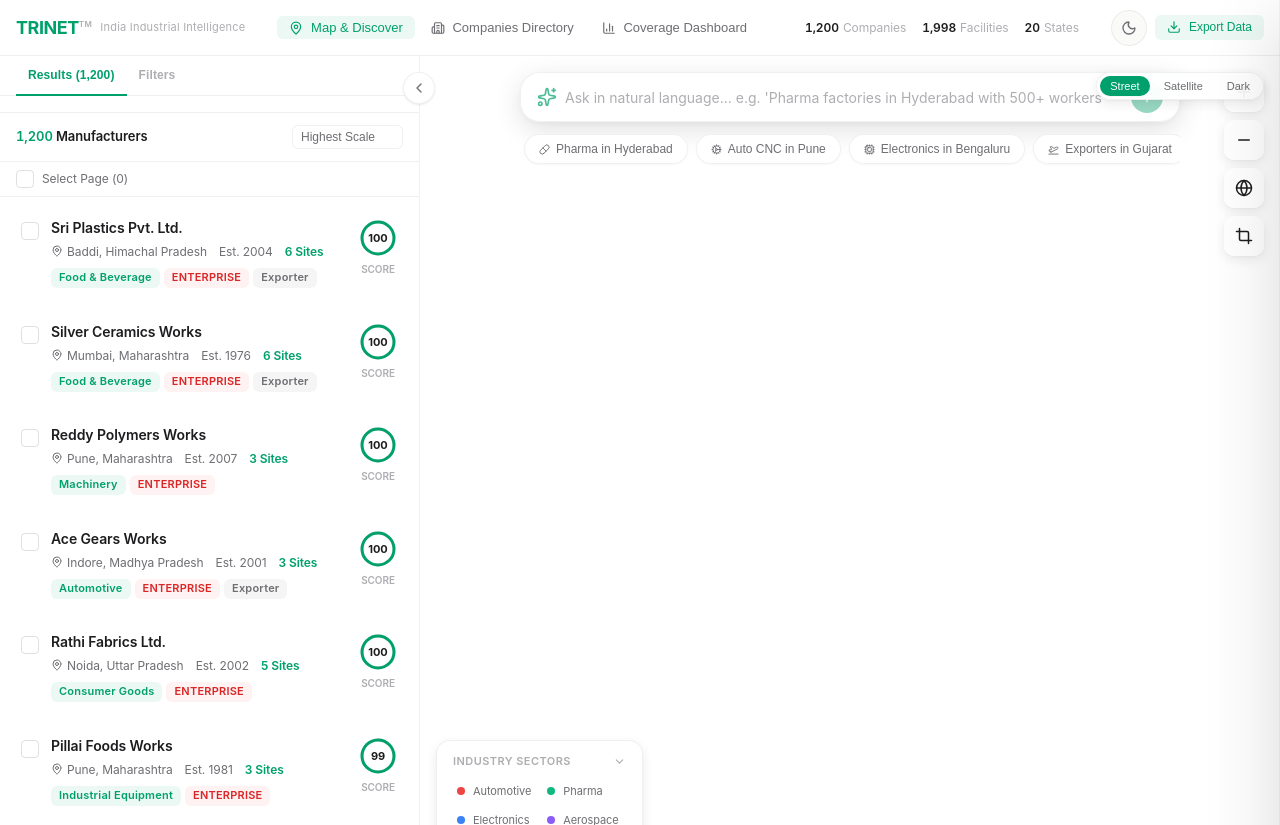
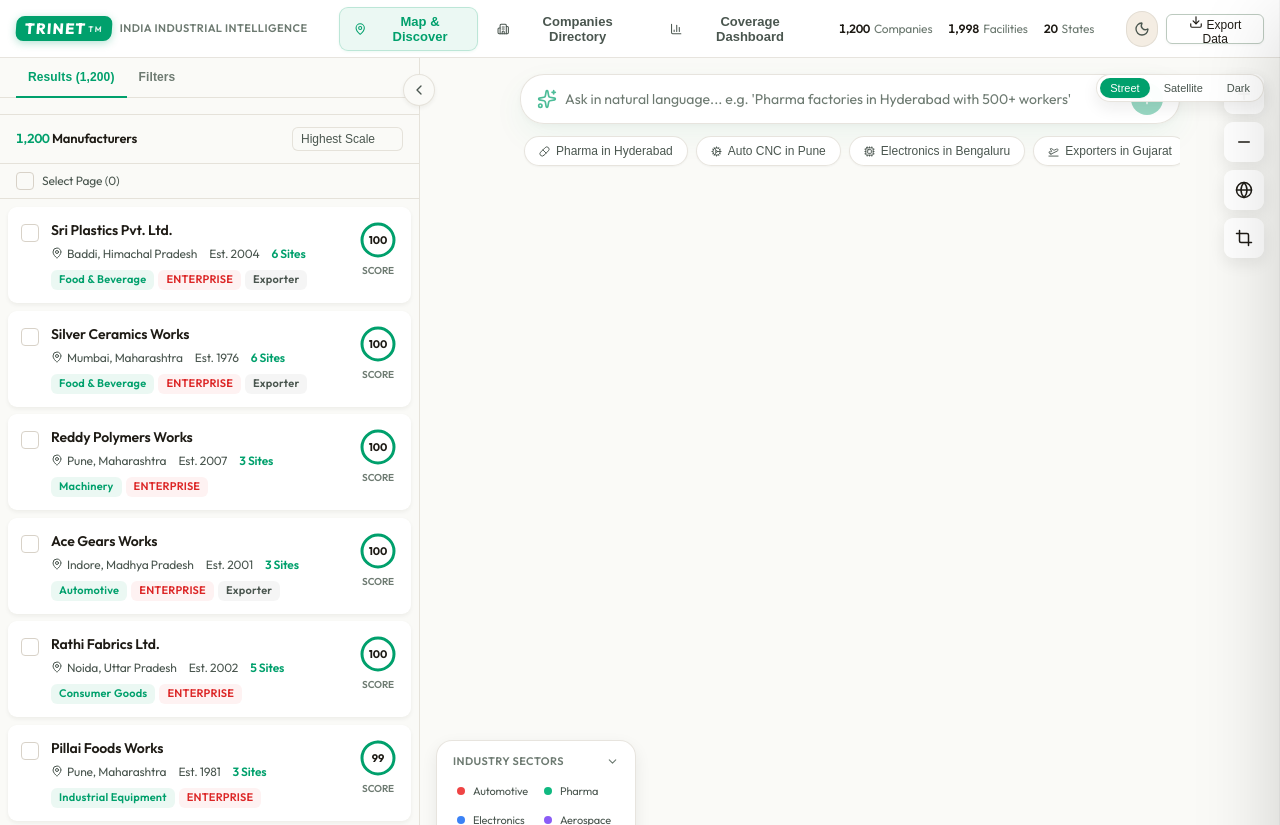
Before and after one commit to Prashant1873/Trinet, a Flask app: page / in a window 1280 px wide. Shown: the top 825 px of the page. Run offline with Flask 3, Linux system fonts and the light colour scheme; data comes from the database, SQL or seed files in the repository; both versions use the stored data as it was after the commit; data that the repository does not hold is empty; some libraries are stand-ins or nearby versions.

Commit message:
feat(design): Adopt Vulcan 'Warm Industrial Intelligence' design system (Outfit typography, obsidian & cream palette, 9px radius, skewed brand mark, and glassmorphism blurs)

```diff
--- a/static/css/components.css
+++ b/static/css/components.css
@@ -1,10 +1,5 @@
-/*
- * TRINET™ Component Styles
- * Apple-inspired: immediate response, spring-like motion, depth via materials
- */
-
-/* ──────────────────────────────────────
-   BUTTONS
+//* ──────────────────────────────────────
+   BUTTONS (Vulcan Industrial Precision)
    ────────────────────────────────────── */
 
 .btn {
@@ -12,28 +7,30 @@
   align-items: center;
   justify-content: center;
   gap: var(--space-2);
-  padding: var(--space-2) var(--space-4);
+  padding: 0 16px;
+  height: 38px;
   font-size: 0.8125rem;
-  font-weight: 500;
-  letter-spacing: -0.003em;
-  line-height: 1.38;
-  border: none;
+  font-weight: 620;
+  letter-spacing: 0.01em;
+  border: 1px solid transparent;
   border-radius: var(--radius-md);
   cursor: pointer;
   user-select: none;
   white-space: nowrap;
-  /* Respond on pointer-down, not release — Apple §1 */
-  transition: transform var(--duration-instant) var(--ease-spring),
+  transition: transform var(--duration-fast) var(--ease-spring),
               background var(--duration-fast) var(--ease-spring),
               box-shadow var(--duration-fast) var(--ease-spring),
-              opacity var(--duration-fast) var(--ease-spring);
+              border-color var(--duration-fast) var(--ease-spring);
   will-change: transform;
   position: relative;
-  overflow: hidden;
+}
+
+.btn:hover {
+  transform: translateY(-1px);
 }
 
 .btn:active {
-  transform: scale(0.97);
+  transform: translateY(0) scale(0.97);
   transition-duration: 60ms;
 }
 
@@ -42,20 +39,47 @@
   box-shadow: var(--ring);
 }
 
-/* Primary */
+/* Primary (Vulcan Obsidian) */
 .btn-primary {
+  background: var(--ink);
+  color: #FFFFFF;
+  border-color: var(--ink);
+  box-shadow: 0 2px 6px rgba(0, 0, 0, 0.12);
+}
+.btn-primary:hover {
+  background: #2D3831;
+  border-color: #2D3831;
+  box-shadow: 0 4px 12px rgba(0, 0, 0, 0.18);
+}
+.btn-primary:active {
+  background: #17201B;
+}
+
+/* Accent (Vulcan Emerald & Lime) */
+.btn-accent, .btn-emerald {
   background: var(--primary);
-  color: var(--text-on-primary);
+  color: #FFFFFF;
+  border-color: var(--primary);
+  box-shadow: 0 4px 14px rgba(0, 160, 108, 0.28);
 }
-.btn-primary:hover { background: var(--primary-hover); }
-.btn-primary:active { background: var(--primary-active); }
+.btn-accent:hover, .btn-emerald:hover {
+  background: var(--primary-hover);
+  border-color: var(--primary-hover);
+  box-shadow: 0 6px 18px rgba(0, 160, 108, 0.38);
+}
 
-/* Secondary */
+/* Secondary (Crisp Industrial Surface) */
 .btn-secondary {
-  background: var(--primary-ghost);
-  color: var(--primary);
+  background: var(--surface);
+  color: var(--text-primary);
+  border: 1px solid var(--line-strong);
+  box-shadow: 0 1px 3px rgba(0, 0, 0, 0.04);
 }
-.btn-secondary:hover { background: var(--primary-ghost-hover); }
+.btn-secondary:hover {
+  background: var(--surface-warm);
+  border-color: var(--line);
+  color: var(--ink);
+}
 
 /* Ghost */
 .btn-ghost {
@@ -87,20 +117,22 @@
 
 /* Small */
 .btn-sm {
-  padding: var(--space-1) var(--space-3);
+  padding: 0 12px;
+  height: 30px;
   font-size: 0.75rem;
   border-radius: var(--radius-sm);
 }
 
 /* ──────────────────────────────────────
-   CARDS
+   CARDS (Vulcan Elevated Warm Surfaces)
    ────────────────────────────────────── */
 
 .card {
   background: var(--bg-elevated);
   border: 1px solid var(--separator);
-  border-radius: var(--radius-lg);
+  border-radius: var(--radius-card);
   padding: var(--space-4);
+  box-shadow: var(--shadow-sm);
   transition: transform var(--duration-fast) var(--ease-spring),
               box-shadow var(--duration-fast) var(--ease-spring),
               border-color var(--duration-fast) var(--ease-spring);
--- a/static/css/design-system.css
+++ b/static/css/design-system.css
@@ -1,9 +1,10 @@
-/*
+/**
  * TRINET™ Design System
- * Apple-inspired fluid interface design
- * Typography: optical sizing, tracking, leading
- * Materials: translucent layers with backdrop-filter
- * Motion: spring-like timing, interruptible transitions
+ * Infused with Vulcan "Warm Industrial Intelligence" Design Principles:
+ * - Palette: Warm Cream Canvas, Deep Obsidian Ink, Vulcan Emerald, Cyber Lime, Sage Slate
+ * - Typography: Outfit Display & Text with Optical Kerning & Eyebrow Tracking
+ * - Materials: 14px-24px Backdrop-filter Glassmorphism & Scrim Gradients
+ * - Geometry: 9px Control Radius, 16px-24px Card Radius, 9999px Pills, Skewed Brand Badges
  */
 
 /* ──────────────────────────────────────
@@ -25,7 +26,7 @@
 }
 
 body {
-  font-family: -apple-system, BlinkMacSystemFont, 'SF Pro Text', 'Inter', 'Segoe UI', system-ui, sans-serif;
+  font-family: 'Outfit', -apple-system, BlinkMacSystemFont, 'SF Pro Text', 'Inter', 'Segoe UI', system-ui, sans-serif;
   font-optical-sizing: auto;
   -webkit-font-smoothing: antialiased;
   -moz-osx-font-smoothing: grayscale;
@@ -33,72 +34,100 @@
   color: var(--text-primary);
   background: var(--bg);
   line-height: 1.47;
-  letter-spacing: -0.005em;
+  letter-spacing: -0.01em;
   height: 100%;
   overflow: hidden;
 }
 
 /* ──────────────────────────────────────
-   DESIGN TOKENS
+   DESIGN TOKENS (Warm Industrial Intelligence)
    ────────────────────────────────────── */
 
 :root {
-  /* Brand palette */
+  /* Vulcan Core Palette */
+  --canvas: #FFF8EF;
+  --surface: #FFFFFF;
+  --surface-warm: #F4EBC3;
+  --surface-low: #F9F3E8;
+  --surface-container: #F4EDE3;
+  --surface-high: #EEE7DD;
+  --surface-highest: #E8E2D7;
+
+  --ink: #1E1B15;
+  --ink-variant: #3D4A42;
+  --muted: #6D7A71;
+  --line: #D8D2C8;
+  --line-strong: #BCCABF;
+
+  /* Primary Brand (Vulcan Emerald & Lime) */
   --primary: #00A06C;
-  --primary-hover: #008F5F;
-  --primary-active: #007E52;
-  --primary-light: #8DCCAD;
-  --primary-lighter: #C5E6D5;
+  --primary-dark: #006A46;
+  --primary-hover: #008559;
+  --primary-soft: #ADEDCD;
+  --primary-fixed: #7EFABE;
   --primary-ghost: rgba(0, 160, 108, 0.08);
   --primary-ghost-hover: rgba(0, 160, 108, 0.14);
+  --lime: #C9F25C;
+  --on-primary: #FFFFFF;
+  --on-primary-soft: #0C5139;
 
-  --secondary: #8DCCAD;
-  --neutral: #D8D2C8;
-  --neutral-light: #EDE9E1;
-  --accent: #F4EBC3;
-  --accent-warm: #F0E4A8;
+  /* Secondary & Accents */
+  --secondary: #2B6950;
+  --tertiary: #645F40;
+  --tertiary-soft: #ECE3BB;
+  --warning: #8A6514;
+  --warning-soft: #FFF4D4;
+  --error: #BA1A1A;
+  --error-dark: #93000A;
+  --error-soft: #FFDAD6;
+  --info: #2B6950;
+  --info-soft: #DCECE2;
 
-  /* Semantic */
-  --bg: #FFFFFF;
-  --bg-secondary: #FAFAF8;
-  --bg-tertiary: #F5F4F1;
+  /* Semantic Layout */
+  --bg: #FAFAF7;
+  --bg-secondary: #F4EDE3;
+  --bg-tertiary: #EEE7DD;
   --bg-elevated: #FFFFFF;
-  --surface: rgba(255, 255, 255, 0.82);
-  --surface-heavy: rgba(255, 255, 255, 0.92);
+  --surface-blur: rgba(255, 255, 255, 0.86);
+  --surface-heavy: rgba(255, 255, 255, 0.94);
+  --sidebar: #10141D;
 
-  /* Text */
-  --text-primary: #1D1D1F;
-  --text-secondary: #6E6E73;
-  --text-tertiary: #AEAEB2;
-  --text-quaternary: #C7C7CC;
+  /* Text Hierarchy */
+  --text-primary: #1E1B15;
+  --text-secondary: #4A564F;
+  --text-tertiary: #6D7A71;
+  --text-quaternary: #9AA8A0;
   --text-inverse: #FFFFFF;
   --text-on-primary: #FFFFFF;
 
-  /* Borders & separators */
-  --separator: rgba(0, 0, 0, 0.06);
-  --separator-heavy: rgba(0, 0, 0, 0.12);
-  --border: rgba(0, 0, 0, 0.08);
+  /* Separators */
+  --separator: rgba(216, 210, 200, 0.6);
+  --separator-heavy: #D8D2C8;
+  --border: #D8D2C8;
   --border-focus: var(--primary);
-  --ring: 0 0 0 3px rgba(0, 160, 108, 0.25);
+  --ring: 0 0 0 3px rgba(0, 160, 108, 0.22);
 
-  /* Depth — shadows that scale with surface size */
-  --shadow-xs: 0 1px 2px rgba(0,0,0,0.04);
-  --shadow-sm: 0 1px 3px rgba(0,0,0,0.06), 0 1px 2px rgba(0,0,0,0.04);
-  --shadow-md: 0 4px 12px rgba(0,0,0,0.08), 0 1px 3px rgba(0,0,0,0.04);
-  --shadow-lg: 0 8px 28px rgba(0,0,0,0.12), 0 2px 6px rgba(0,0,0,0.04);
-  --shadow-xl: 0 16px 48px rgba(0,0,0,0.16), 0 4px 12px rgba(0,0,0,0.06);
-  --shadow-float: 0 22px 70px 4px rgba(0,0,0,0.14), 0 0 0 1px rgba(0,0,0,0.04);
+  /* Elevation (Vulcan Precision Lighting) */
+  --shadow-xs: 0 1px 2px rgba(30, 27, 21, 0.04);
+  --shadow-sm: 0 2px 4px rgba(30, 27, 21, 0.06);
+  --shadow-md: 0 6px 16px rgba(30, 27, 21, 0.08);
+  --shadow-lg: 0 12px 32px rgba(0, 160, 108, 0.06), 0 2px 8px rgba(30, 27, 21, 0.04);
+  --shadow-xl: 0 18px 48px rgba(0, 106, 70, 0.12), 0 4px 14px rgba(30, 27, 21, 0.06);
+  --shadow-float: 0 24px 80px rgba(0, 0, 0, 0.18), 0 0 0 1px rgba(0, 0, 0, 0.04);
 
   /* Radii */
   --radius-xs: 4px;
   --radius-sm: 6px;
-  --radius-md: 10px;
-  --radius-lg: 14px;
-  --radius-xl: 20px;
-  --radius-2xl: 28px;
+  --radius-md: 9px;
+  --radius-control: 10px;
+  --radius-lg: 16px;
+  --radius-card: 20px;
+  --radius-xl: 24px;
+  --radius-2xl: 32px;
   --radius-full: 9999px;
+  --radius-pill: 9999px;
 
-  /* Spacing (4px base) */
+  /* Spacing */
   --space-1: 4px;
   --space-2: 8px;
   --space-3: 12px;
@@ -110,20 +139,16 @@
   --space-12: 48px;
   --space-16: 64px;
 
-  /* Spring-like timing (critically damped feel) */
+  /* Spring timing */
   --ease-spring: cubic-bezier(0.25, 1, 0.5, 1);
   --ease-spring-bounce: cubic-bezier(0.34, 1.56, 0.64, 1);
   --ease-out: cubic-bezier(0.16, 1, 0.3, 1);
-  --ease-in: cubic-bezier(0.55, 0.085, 0.68, 0.53);
-  --ease-in-out: cubic-bezier(0.45, 0, 0.55, 1);
 
-  /* Durations — response-oriented */
+  /* Durations */
   --duration-instant: 100ms;
-  --duration-fast: 200ms;
-  --duration-normal: 350ms;
-  --duration-slow: 500ms;
-  --duration-enter: 400ms;
-  --duration-exit: 300ms;
+  --duration-fast: 180ms;
+  --duration-normal: 300ms;
+  --duration-slow: 450ms;
 
   /* Z-index scale */
   --z-base: 1;
@@ -136,30 +161,38 @@
   --z-tooltip: 700;
 
   /* Layout */
-  --header-height: 56px;
+  --header-height: 58px;
   --sidebar-width: 420px;
   --sidebar-width-collapsed: 0px;
 }
 
 /* ──────────────────────────────────────
-   DARK MODE TOKENS (OLED Black & Translucency)
+   DARK MODE TOKENS (Vulcan Obsidian & Aerospace Slate)
    ────────────────────────────────────── */
 
 [data-theme="dark"] {
-  --bg: #000000;
-  --bg-secondary: #121214;
-  --bg-tertiary: #1C1C1E;
-  --bg-elevated: #1C1C1E;
-  --surface: rgba(28, 28, 30, 0.84);
-  --surface-heavy: rgba(28, 28, 30, 0.94);
+  --canvas: #090C12;
+  --bg: #0C0F17;
+  --bg-secondary: #121622;
+  --bg-tertiary: #191E2C;
+  --bg-elevated: #151A26;
+  --surface: rgba(21, 26, 38, 0.88);
+  --surface-heavy: rgba(21, 26, 38, 0.96);
+  --sidebar: #090C12;
 
-  --text-primary: #F5F5F7;
-  --text-secondary: #A1A1A6;
-  --text-tertiary: #8E8E93;
-  --text-quaternary: #48484A;
+  --ink: #F6F0E5;
+  --ink-variant: #DCE7E1;
+  --muted: #8E9E95;
+  --line: rgba(255, 255, 255, 0.10);
+  --line-strong: rgba(255, 255, 255, 0.18);
+
+  --text-primary: #F6F0E5;
+  --text-secondary: #A6B8AE;
+  --text-tertiary: #7D8E85;
+  --text-quaternary: #4D5E55;
 
   --separator: rgba(255, 255, 255, 0.08);
-  --separator-heavy: rgba(255, 255, 255, 0.16);
+  --separator-heavy: rgba(255, 255, 255, 0.15);
   --border: rgba(255, 255, 255, 0.10);
   --border-focus: #00A06C;
   --ring: 0 0 0 3px rgba(0, 160, 108, 0.35);
@@ -172,182 +205,103 @@
   --shadow-md: 0 6px 16px rgba(0,0,0,0.6);
   --shadow-lg: 0 12px 32px rgba(0,0,0,0.7);
   --shadow-xl: 0 20px 50px rgba(0,0,0,0.8);
-  --shadow-float: 0 24px 70px rgba(0,0,0,0.85), 0 0 0 1px rgba(255,255,255,0.08);
+  --shadow-float: 0 24px 80px rgba(0,0,0,0.88), 0 0 0 1px rgba(255,255,255,0.08);
 }
 
 /* ──────────────────────────────────────
-   TYPOGRAPHY — Size-specific tracking & leading
+   TYPOGRAPHY
    ────────────────────────────────────── */
 
-/* Display — large, tight leading, negative tracking */
-.text-display {
-  font-size: clamp(2rem, 4vw, 3.5rem);
+.display-lg {
+  font-size: 2.75rem;
+  font-weight: 800;
+  line-height: 1.1;
+  letter-spacing: -0.035em;
+}
+
+.headline-lg {
+  font-size: 1.875rem;
   font-weight: 700;
-  line-height: 1.05;
+  line-height: 1.2;
   letter-spacing: -0.025em;
 }
 
-/* Title 1 */
-.text-title-1 {
-  font-size: 1.75rem;
-  font-weight: 700;
-  line-height: 1.12;
-  letter-spacing: -0.022em;
+.headline-md {
+  font-size: 1.375rem;
+  font-weight: 650;
+  line-height: 1.3;
+  letter-spacing: -0.02em;
 }
 
-/* Title 2 */
-.text-title-2 {
-  font-size: 1.375rem;
+.title-md {
+  font-size: 1.125rem;
   font-weight: 600;
-  line-height: 1.18;
-  letter-spacing: -0.017em;
+  line-height: 1.4;
+  letter-spacing: -0.015em;
 }
 
-/* Title 3 */
-.text-title-3 {
-  font-size: 1.125rem;
-  font-weight: 600;
-  line-height: 1.22;
-  letter-spacing: -0.012em;
+.body-lg {
+  font-size: 1rem;
+  font-weight: 400;
+  line-height: 1.5;
 }
 
-/* Headline */
-.text-headline {
-  font-size: 0.9375rem;
-  font-weight: 600;
-  line-height: 1.33;
-  letter-spacing: -0.005em;
+.body-md {
+  font-size: 0.875rem;
+  font-weight: 400;
+  line-height: 1.5;
 }
 
-/* Body — default */
-.text-body {
-  font-size: 0.875rem;
-  font-weight: 400;
-  line-height: 1.47;
-  letter-spacing: -0.003em;
+.caption {
+  font-size: 0.75rem;
+  font-weight: 500;
+  line-height: 1.4;
+  color: var(--text-tertiary);
 }
 
-/* Subhead */
-.text-subhead {
-  font-size: 0.8125rem;
-  font-weight: 400;
-  line-height: 1.38;
-  letter-spacing: 0;
+.eyebrow {
+  font-size: 0.6875rem;
+  font-weight: 750;
+  letter-spacing: 0.12em;
+  text-transform: uppercase;
+  color: var(--primary);
 }
 
-/* Caption */
-.text-caption {
-  font-size: 0.75rem;
-  font-weight: 400;
-  line-height: 1.33;
-  letter-spacing: 0.01em;
-}
-
-/* Caption 2 — smallest */
-.text-caption-2 {
-  font-size: 0.6875rem;
-  font-weight: 500;
-  line-height: 1.27;
-  letter-spacing: 0.02em;
-  text-transform: uppercase;
-}
-
-/* Monospace */
-.text-mono {
-  font-family: 'SF Mono', 'Menlo', 'Consolas', monospace;
+.mono {
+  font-family: 'JetBrains Mono', monospace;
   font-size: 0.8125rem;
-  letter-spacing: 0;
 }
 
 /* ──────────────────────────────────────
-   MATERIALS — Translucent layers
+   VULCAN MATERIALS & BLURS
    ────────────────────────────────────── */
 
-/* Thin material — lightest, for small floating elements */
-.material-thin {
-  background: rgba(255, 255, 255, 0.6);
-  backdrop-filter: blur(20px) saturate(180%);
-  -webkit-backdrop-filter: blur(20px) saturate(180%);
+.material-regular {
+  background: var(--surface-blur);
+  backdrop-filter: blur(20px) saturate(190%);
+  -webkit-backdrop-filter: blur(20px) saturate(190%);
+  border-bottom: 1px solid var(--separator);
 }
 
-/* Regular material — for toolbars, headers */
-.material-regular {
-  background: rgba(255, 255, 255, 0.78);
-  backdrop-filter: blur(24px) saturate(180%);
-  -webkit-backdrop-filter: blur(24px) saturate(180%);
+.material-panel {
+  background: var(--surface-heavy);
+  backdrop-filter: blur(24px) saturate(200%);
+  -webkit-backdrop-filter: blur(24px) saturate(200%);
+  border: 1px solid var(--line);
+  box-shadow: var(--shadow-lg);
 }
 
-/* Thick material — for sidebars, panels */
-.material-thick {
-  background: rgba(255, 255, 255, 0.88);
-  backdrop-filter: blur(32px) saturate(200%);
-  -webkit-backdrop-filter: blur(32px) saturate(200%);
+.material-card {
+  background: var(--bg-elevated);
+  border: 1px solid var(--border);
+  border-radius: var(--radius-lg);
+  box-shadow: var(--shadow-sm);
+  transition: transform var(--duration-fast) var(--ease-spring),
+              box-shadow var(--duration-fast) var(--ease-spring),
+              border-color var(--duration-fast) var(--ease-spring);
 }
 
-/* Ultra-thin — popover, tooltip */
-.material-ultra-thin {
-  background: rgba(255, 255, 255, 0.45);
-  backdrop-filter: blur(40px) saturate(200%);
-  -webkit-backdrop-filter: blur(40px) saturate(200%);
+.material-card:hover {
+  border-color: var(--line-strong);
+  box-shadow: var(--shadow-md);
 }
-
-/* ──────────────────────────────────────
-   REDUCED MOTION & ACCESSIBILITY
-   ────────────────────────────────────── */
-
-@media (prefers-reduced-motion: reduce) {
-  *, *::before, *::after {
-    animation-duration: 0.01ms !important;
-    animation-iteration-count: 1 !important;
-    transition-duration: 150ms !important;
-  }
-  .material-thin, .material-regular, .material-thick, .material-ultra-thin {
-    backdrop-filter: blur(4px);
-  }
-}
-
-@media (prefers-reduced-transparency: reduce) {
-  .material-thin, .material-regular, .material-thick, .material-ultra-thin {
-    background: rgba(255, 255, 255, 0.97);
-    backdrop-filter: none;
-  }
-}
-
-@media (prefers-contrast: more) {
-  :root {
-    --separator: rgba(0, 0, 0, 0.18);
-    --border: rgba(0, 0, 0, 0.2);
-  }
-  .material-thin, .material-regular, .material-thick {
-    background: rgba(255, 255, 255, 0.96);
-    border: 1px solid rgba(0, 0, 0, 0.2);
-  }
-}
-
-/* ──────────────────────────────────────
-   SCROLLBAR
-   ────────────────────────────────────── */
-
-::-webkit-scrollbar {
-  width: 6px;
-  height: 6px;
-}
-::-webkit-scrollbar-track {
-  background: transparent;
-}
-::-webkit-scrollbar-thumb {
-  background: rgba(0,0,0,0.15);
-  border-radius: var(--radius-full);
-}
-::-webkit-scrollbar-thumb:hover {
-  background: rgba(0,0,0,0.25);
-}
-
-/* ──────────────────────────────────────
-   SELECTION
-   ────────────────────────────────────── */
-
-::selection {
-  background: rgba(0, 160, 108, 0.2);
-  color: var(--text-primary);
-}
--- a/static/css/layout.css
+++ b/static/css/layout.css
@@ -47,25 +47,33 @@
 }
 
 .header-logo {
-  font-size: 1.125rem;
-  font-weight: 700;
-  letter-spacing: -0.025em;
-  color: var(--primary);
+  font-size: 0.9375rem;
+  font-weight: 800;
+  letter-spacing: 0.08em;
+  color: #FFFFFF;
   line-height: 1;
+  background: var(--primary);
+  padding: 5px 9px;
+  border-radius: 8px;
+  transform: skew(-4deg);
+  box-shadow: 0 2px 8px rgba(0, 160, 108, 0.3);
+  display: inline-flex;
+  align-items: center;
 }
 
 .header-logo-tm {
   font-size: 0.5rem;
-  font-weight: 600;
-  vertical-align: super;
-  letter-spacing: 0.05em;
-  color: var(--text-tertiary);
+  font-weight: 700;
+  margin-left: 2px;
+  opacity: 0.85;
 }
 
 .header-tagline {
   font-size: 0.6875rem;
+  font-weight: 600;
   color: var(--text-tertiary);
-  letter-spacing: 0.02em;
+  letter-spacing: 0.04em;
+  text-transform: uppercase;
   display: none;
 }
 
@@ -81,26 +89,30 @@
 }
 
 .header-nav-item {
-  padding: var(--space-1) var(--space-3);
+  padding: 6px 14px;
   font-size: 0.8125rem;
-  font-weight: 500;
+  font-weight: 600;
   color: var(--text-secondary);
-  border: none;
-  background: none;
-  border-radius: var(--radius-sm);
+  border: 1px solid transparent;
+  background: transparent;
+  border-radius: var(--radius-md);
   cursor: pointer;
-  transition: color var(--duration-fast) var(--ease-spring),
-              background var(--duration-fast) var(--ease-spring);
+  display: inline-flex;
+  align-items: center;
+  gap: 6px;
+  transition: all var(--duration-fast) var(--ease-spring);
 }
 
 .header-nav-item:hover {
   color: var(--text-primary);
-  background: rgba(0,0,0,0.04);
+  background: var(--surface-warm);
 }
 
 .header-nav-item.active {
   color: var(--primary);
   background: var(--primary-ghost);
+  border-color: rgba(0, 160, 108, 0.2);
+  box-shadow: 0 1px 3px rgba(0, 160, 108, 0.08);
 }
 
 /* Header stats ticker */
--- a/templates/index.html
+++ b/templates/index.html
@@ -5,6 +5,11 @@
   <meta name="viewport" content="width=device-width, initial-scale=1.0, maximum-scale=1.0, user-scalable=no">
   <title>TRINET™ — India Manufacturing Intelligence & Discovery Platform</title>
   <meta name="description" content="Discover, map, classify, and analyze manufacturing facilities and industrial ecosystems across India.">
+
+  <!-- Google Fonts: Outfit & JetBrains Mono (Vulcan Warm Industrial Intelligence) -->
+  <link rel="preconnect" href="https://fonts.googleapis.com">
+  <link rel="preconnect" href="https://fonts.gstatic.com" crossorigin>
+  <link href="https://fonts.googleapis.com/css2?family=Outfit:wght@400;500;600;700;800&family=JetBrains+Mono:wght@400;500;600&display=swap" rel="stylesheet">
 
   <!-- MapLibre GL JS -->
   <link href="https://unpkg.com/maplibre-gl@4.7.1/dist/maplibre-gl.css" rel="stylesheet" />
```
Also changed, not shown: other parts of static/css/components.css (+17 -11 lines), database/trinet.db.
